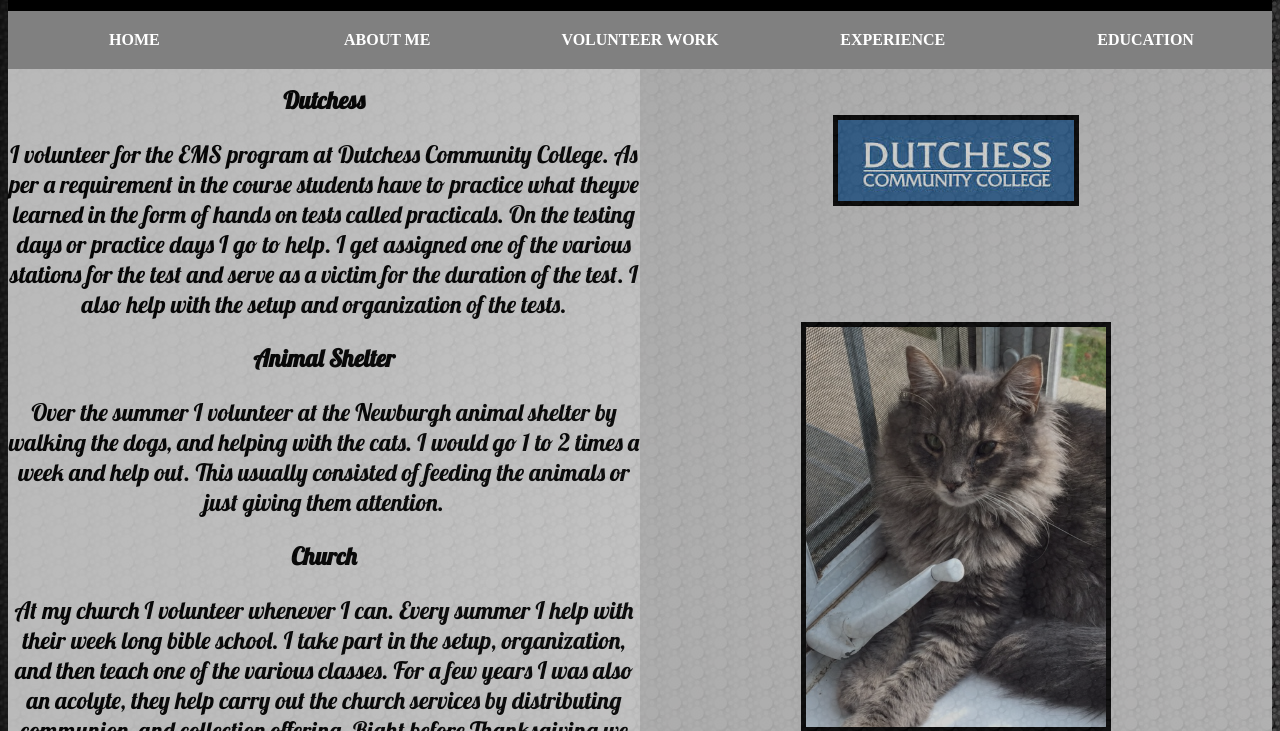
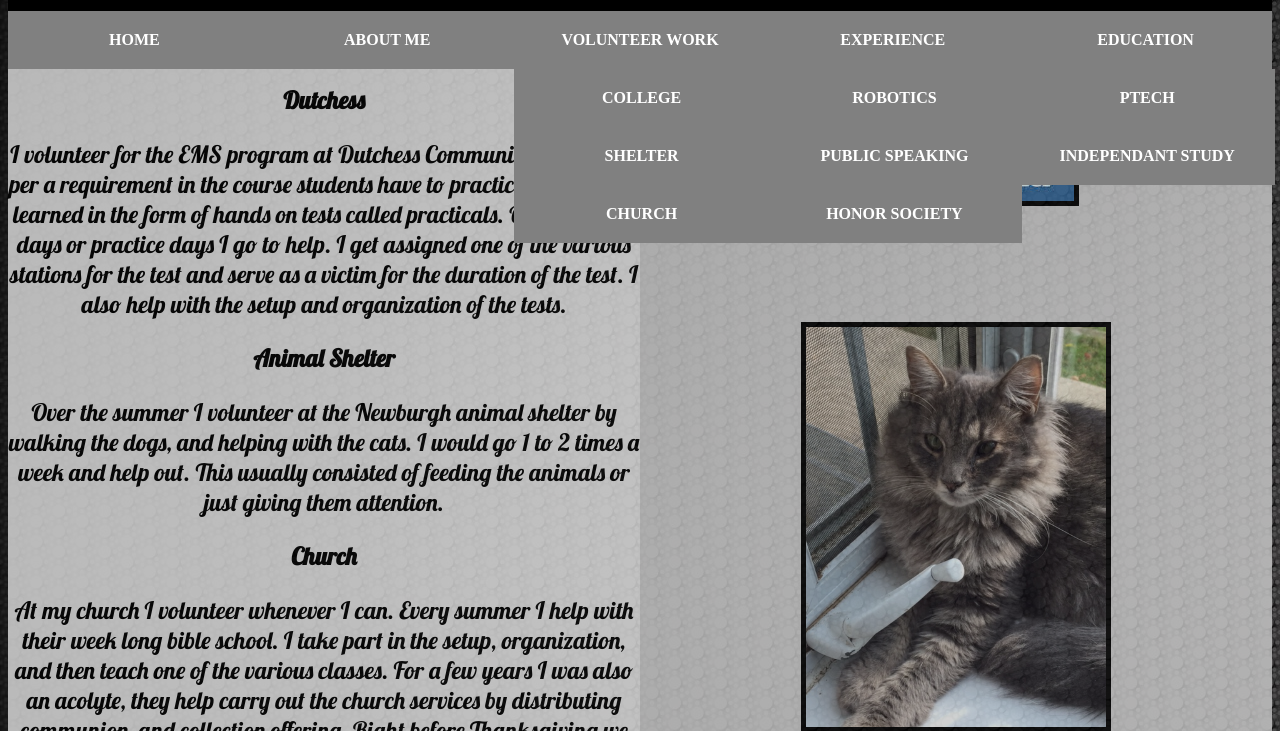
Before and after one commit to Bskakel/Bskakel.github.io, a plain HTML site: page Volunteer.html in a window 1280 px wide. Both pictures are taken after a click on the link "VOLUNTEER WORK". Shown: the part 69-800 px from the top of the page. Drawn offline with nearby package versions, Linux system fonts and the light colour scheme.

Commit message:
fixed navbar

```diff
--- a/Volunteer.html
+++ b/Volunteer.html
@@ -2,7 +2,7 @@
 <head>
 <link href='https://fonts.googleapis.com/css?family=Lobster' rel='stylesheet' type='text/css'>
 <link rel="stylesheet" type="text/css" href="stylesheet.css">
-<script src="https://ajax.googleapis.com/ajax/libs/jquery/1.11.3/jquery.min.js"></script>
+<script src="https://ajax.googleapis.com/ajax/libs/jquery/2.1.3/jquery.min.js"></script>
 <style>
 left {height: 850px;}
 right {height: 850px;}
@@ -32,13 +32,13 @@ right {height: 850px;}
 </ul>
 </li>
 
-  <li class = "dropdown"><a href="#" class= "dropdown-toggle">Experience</a>
+<li class = "dropdown"><a class="dropdown-toggle" href="#">Experience</a>
 
    <ul class= "dropdown-menu">
             <li> <a href="Experience.html"> Robotics </a> </li>
             <li> <a href="Experience.html"> Public Speaking </a> </li>
             <li> <a href="Experience.html"> Honor Society </a>  </li>
-</ul>
+   </ul>
 </li>
 
   <li class = "dropdown"><a href="#" class= "dropdown-toggle">Education</a>
--- a/app.js
+++ b/app.js
@@ -2,8 +2,7 @@ var main = function() {
 $('.dropdown-menu').hide();
 
 $('.dropdown-toggle').click(function() {
-    $('dropdown-menu').toggle();
-
+    $('.dropdown-menu').toggle();
 });
 
 }
--- a/stylesheet.css
+++ b/stylesheet.css
@@ -30,7 +30,11 @@ li {
 
 
 }
-
+.dropdown-menu{
+  position: absolute;
+  z-index: 1;
+  width: 20%;
+}
 a:link, a:visited {
     display: block;
     width: auto;
```
